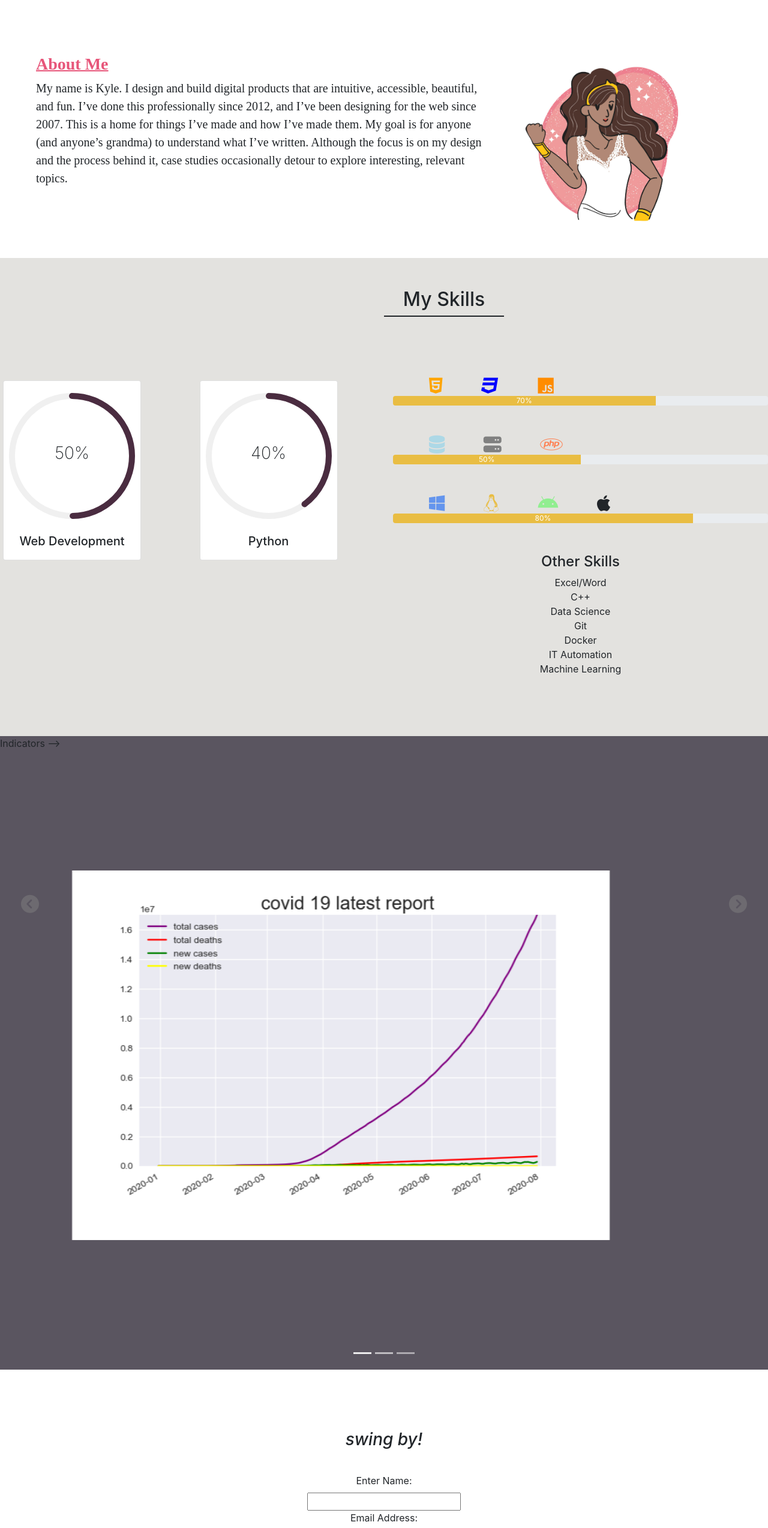
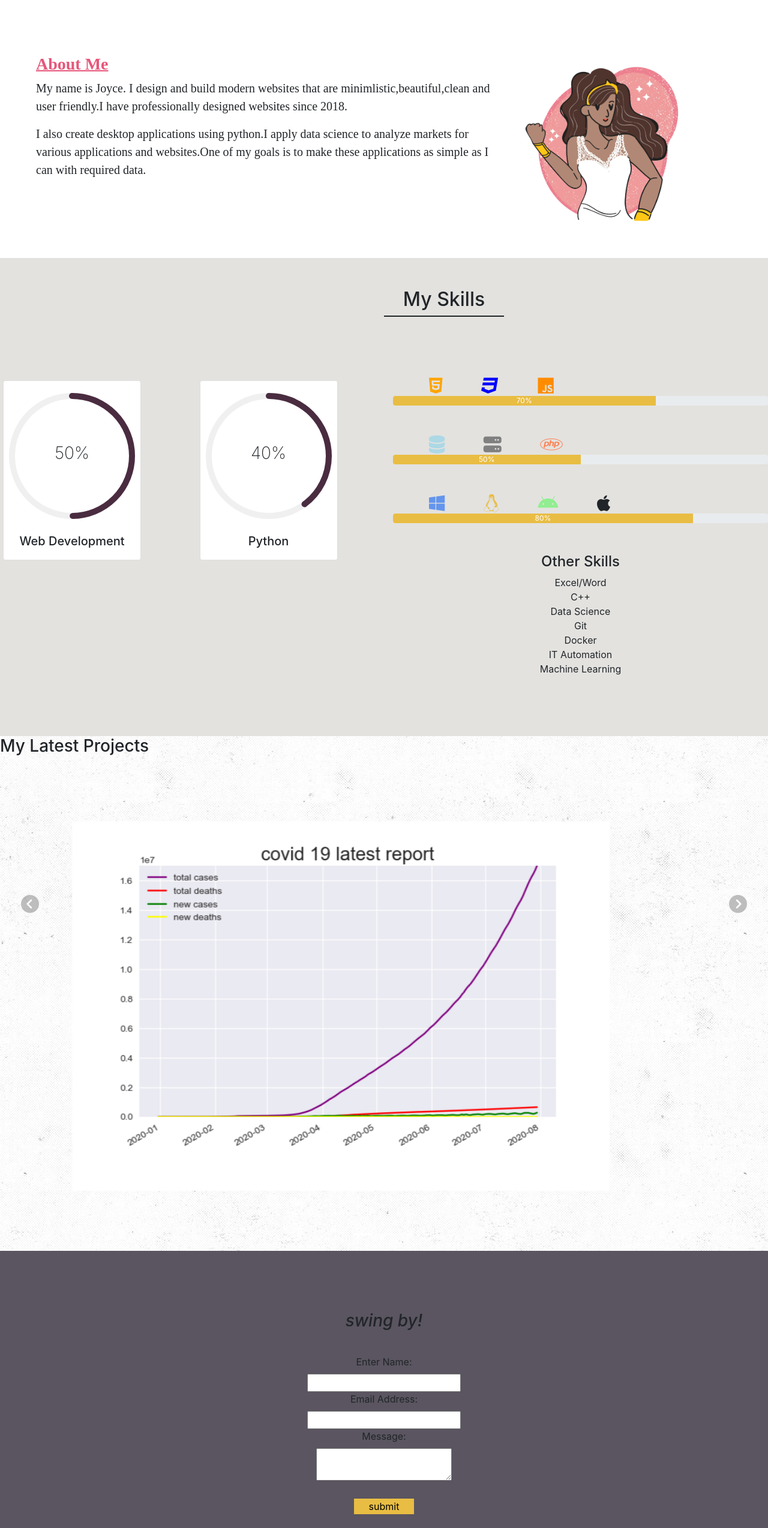
Before and after one commit to joycemuch/joycemuch.github.io, a plain HTML site: page index.htm in a window 1280 px wide. Shown: the part 860-3407 px from the top of the page at 60% size. Drawn offline with nearby package versions, Linux system fonts and the light colour scheme; a small style sheet from the web is missing.

Commit message:
update background colors

```diff
--- a/index.htm
+++ b/index.htm
@@ -38,7 +38,7 @@
  -->
 
 
-     <div class="item-list">
+     <div class="item-list ">
      <li><a href="#home" class="active">Home</a></li>
      <li><a href="#about">About me</a></li>
      <li><a href="#skill">Skills</a></li>
@@ -81,8 +81,8 @@
 
       <div class="col-md-8">
           <h3 style="text-decoration-line: underline; text-decoration-thickness: 2px;color: #e7567a;"><b>About Me</b></h3>
-            <p>My name is Kyle. I design and build digital products that are intuitive, accessible, beautiful, and fun. I’ve done this professionally since 2012, and I’ve been designing for the web since 2007.
-                 This is a home for things I’ve made and how I’ve made them. My goal is for anyone (and anyone’s grandma) to understand what I’ve written. Although the focus is on my design and the process behind it, case studies occasionally detour to explore interesting, relevant topics.</p>
+            <p>My name is Joyce. I design and build modern websites that are minimlistic,beautiful,clean and user friendly.I have professionally designed websites since 2018.</p>
+            <p>I also create desktop applications using python.I apply data science to analyze markets for various  applications and websites.One of my goals is to make these applications as  simple as I can with required data.  </p>
             </div>
 
           <div class="col-lg-4">
@@ -210,26 +210,29 @@
 
 
 
-<div id="demo" class="carousel slide " data-ride="carousel" style= " background-color: #5A5560;">
+<div id="demo" class="carousel slide " data-ride="carousel" style= " background-image:url(/img/rg.jpg) ; z-index: 99;">
+<div class="proj"><h3>My Latest Projects</h3></div>
 
-  Indicators -->
-   <ul class="carousel-indicators">
+
+
+
+   <ul class="carousel-indicators" style="color: #5A5560;">
     <li data-target="#demo" data-slide-to="0" class="active"></li>
-    <li data-target="#demo" data-slide-to="1"></li>
+    <li data-target="#demo" data-slide-to="1" style="color: #e7567a;"></li>
     <li data-target="#demo" data-slide-to="2"></li>
   </ul>
 
   <!-- The slideshow -->
-  <div class="carousel-inner" style="padding-top: 200px;">
+  <div class="carousel-inner" style="padding-top: 100px;">
     <div class="carousel-item active">
       <img src="img/Figure_1.png" alt="graph" width = "100" >
       <a href="www.google.com"></a>
     </div>
     <div class="carousel-item">
-      <img src="img/lucky.jpg" alt="Chicago" width="100" >
+      <img src="img/Figure_1.png" width="100" >
     </div>
     <div class="carousel-item">
-      <img src="img/lucky.jpg" alt="New York" width="100">
+      <img src="img/Figure_1.png" width="100">
     </div>
   </div>
 
@@ -248,7 +251,7 @@
 
 <!-- contact info -->
 
-<div class="contact" id="contact" >
+<div class="contact" id="contact"  style="background-color: #5A5560;">
 <h3 style="margin-bottom: 40px; font-style: italic;">swing by!</h3>
 <div class="form">
     <form method="post" name="myemailform" action=mailto:joycemuchema036@gmail.com>
@@ -268,14 +271,6 @@
       </form>
 </div
 </div>
-
-
-
-
-
-
-
-
 
 
 
@@ -345,7 +340,7 @@
 
 
 
-
+<hr style="background-color: white;">
 
 <!-- tiny footer -->
 <footer>
```
